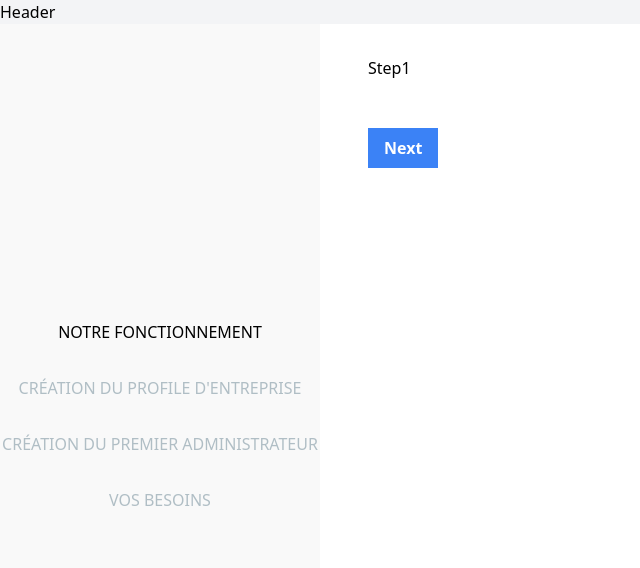
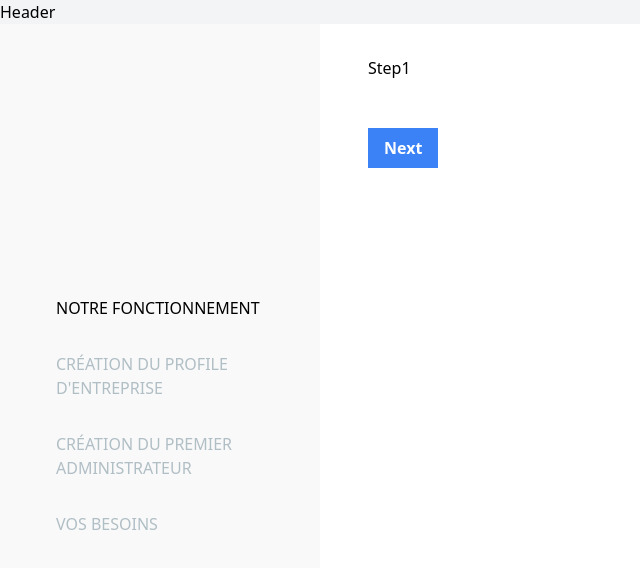
Before and after one commit to santatriniaina-git/connexion, a React (Create React App) app: page / in a window 1280 px wide. Shown: the top 568 px of the page, without its empty margins (0-640 px from the left). Built offline with nearby package versions, Linux system fonts and the light colour scheme.

Commit message:
amélioreation 4

```diff
--- a/src/components/SidebarMenu.js
+++ b/src/components/SidebarMenu.js
@@ -7,9 +7,9 @@ function SidebarMenu({ steps, currentStep, setCurrentStep }) {
         {steps.map((step, index) => (
           <li
             key={step.name}
-            className={`w-full flex justify-center items-center mb-4 py-2 rounded-lg font-medium cursor-pointer transition duration-200
+            className={`w-full flex justify-start items-center mb-4 py-2 rounded-lg font-medium cursor-pointer transition duration-200
               ${index + 1 === currentStep || index + 1 < currentStep ? "text-black" : "text-[#B0BEC5]"}
-              ${step.name === "" && "hidden"} uppercase
+              ${step.name === "" && "hidden"} uppercase pl-14
             `}
             onClick={() => setCurrentStep(index + 1)}
           >
```
